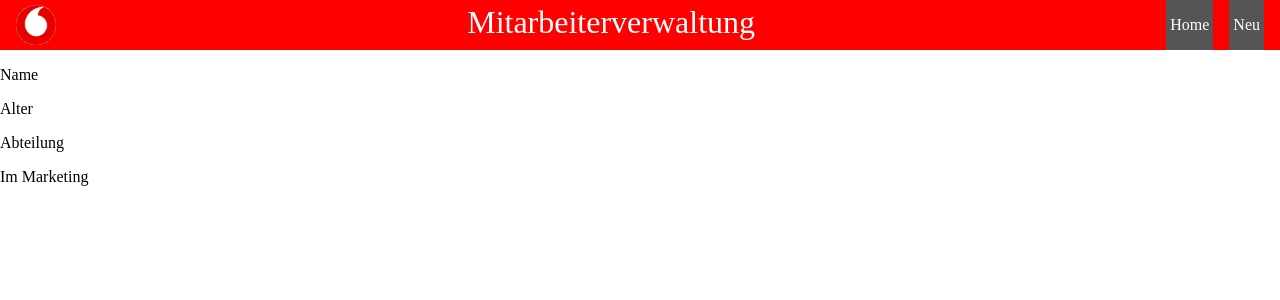
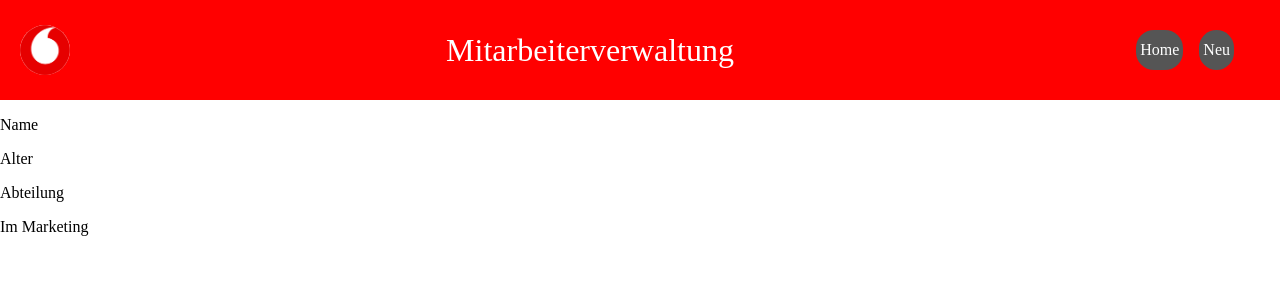
Before and after one commit to Luis-f4/ma-verwaltung, a React (Create React App) app: page / in a window 1280 px wide. Shown: the top 300 px of the page. Built offline with nearby package versions, Linux system fonts and the light colour scheme; no server answers.

Commit message:
Navbar jetzt Navigations fähig

```diff
--- a/src/Navbar.js
+++ b/src/Navbar.js
@@ -3,7 +3,9 @@ import logo from './assets/vf-logo.png'
 export default function Navbar() {
     return (
     <nav className="nav">
+        <a href="/">
         <img className="navlogo" src={logo} alt="logo"></img>
+        </a>
         <a href="/" className="site-title">
             Mitarbeiterverwaltung
         </a>
--- a/src/index.css
+++ b/src/index.css
@@ -1,53 +1,3 @@
-* {
-    box-sizing: border-box;
-}
-
-body {
-    margin: 0;
-
-}
-
-.nav{
-    background-color: red;
-    color: white;
-    display: flex;
-    justify-content: space-between;
-    align-items: stretch;
-    gap: 2rem;
-    padding: 0 1rem;
-}
-
-.site-title{
-    font-size: 2rem;
-}
-
-.nav ul {
-    padding: 0;
-    margin: 0;
-    list-style: none;
-    display: flex;
-    gap: 1rem;
-
-
-}
-.nav a {
-    color: inherit;
-    text-decoration: none;
-    height: 100%;
-    display: flex;
-    align-items: center;
-    padding: .25rem
-
-
-}
-
-.nav li.active {
-    background-color: #555;
-}
-
-.nav li:hover {
-    background-color: lightcoral;
-}
 
 * {
     box-sizing: border-box;
@@ -66,14 +16,15 @@ body {
     align-items: stretch;
     gap: 2rem;
     padding: 0 1rem;
+    height: 100px;
 }
 
 .nav .navlogo {
-    max-width: 40px;
-    height: auto;
+    max-width: 50px;
+    height: 50px;
     border-radius: 50%;
-    margin-top: 5px;
-    margin-bottom: 5px;
+    margin-top: 25px;
+    margin-bottom: 25px;
 }
 
 .site-title{
@@ -82,10 +33,11 @@ body {
 
 .nav ul {
     padding: 0;
-    margin: 0;
+    margin: 30px;
     list-style: none;
     display: flex;
     gap: 1rem;
+
 
 
 }
@@ -102,6 +54,7 @@ body {
 
 .nav li.active {
     background-color: #555;
+    border-radius: 18px;
 }
 
 .nav li:hover {
```
